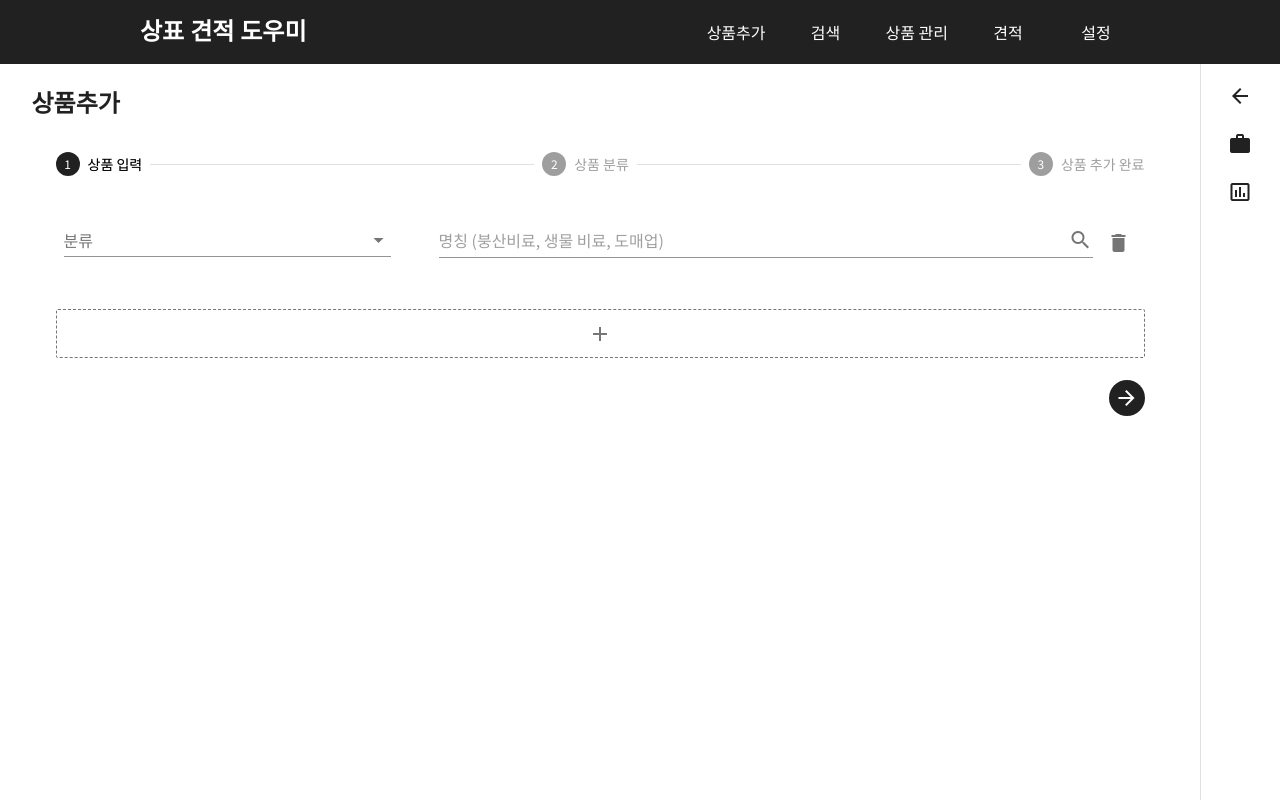
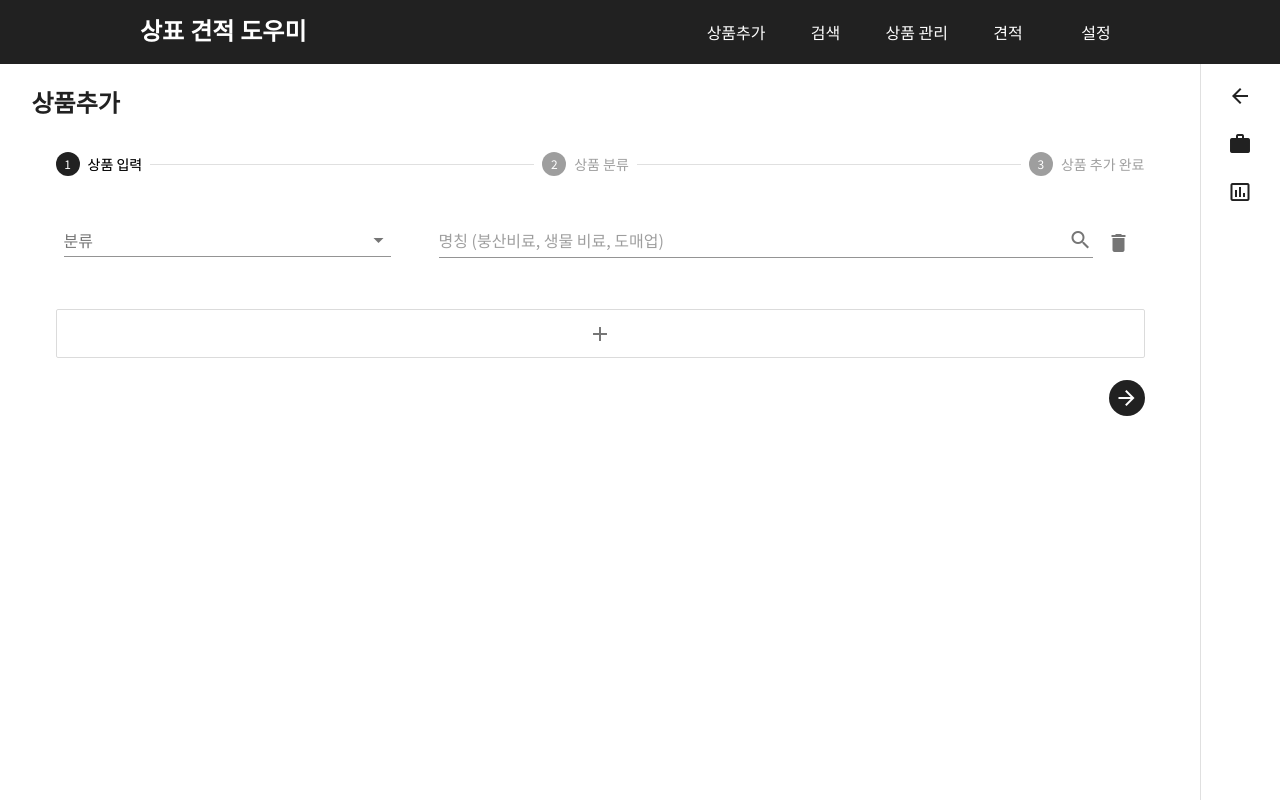
Before and after one commit to kiworkshop/Pascal, a Vue app in the folder patent-calculator/: page / in a window 1280 px wide. Both pictures are taken after a click on the button "상품추가". Built offline with nearby package versions, Linux system fonts and the light colour scheme.

Commit message:
[EDIT] ProductAdder add button의 borderline을 실선으로 수정합니다

```diff
--- a/patent-calculator/src/components/ProductAdder.vue
+++ b/patent-calculator/src/components/ProductAdder.vue
@@ -181,7 +181,7 @@ export default {
 <style scoped>
 .add-button {
   height: 3.5rem;
-  border: dashed 1.3px;
+  border: solid 1.3px #dbdbdb;
 }
 
 .classify-button {
```
